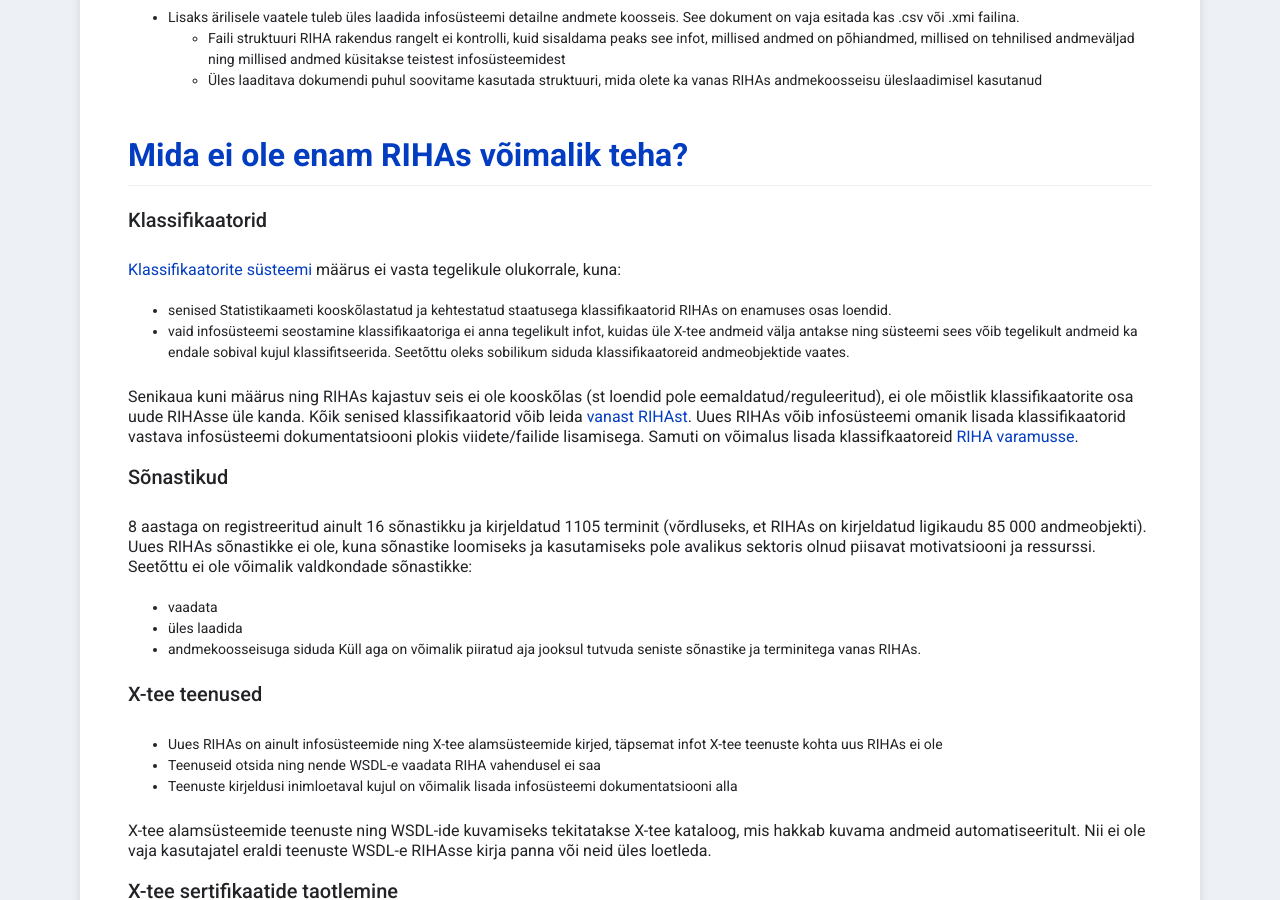
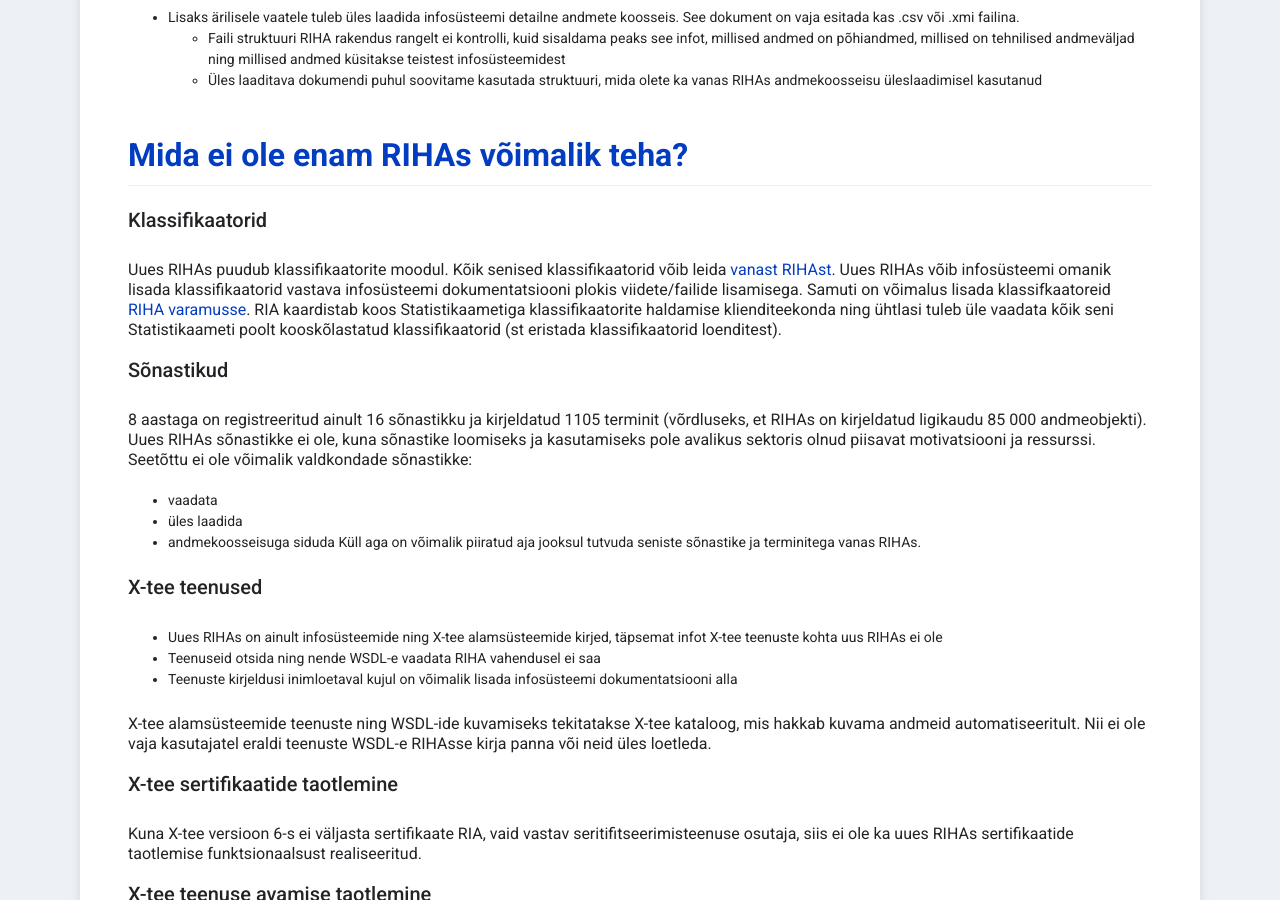
Before and after one commit to e-gov/RIHA-Help, a Jekyll site: the page built from docs/uus-riha.md, in a window 1280 px wide and 900 px high, scrolled down 2083 px. Built offline with Jekyll 4.4.1, drawn with Linux system fonts in a browser that asks for light colours.

Commit message:
Smoothed classification information

```diff
--- a/docs/uus-riha.md
+++ b/docs/uus-riha.md
@@ -47,11 +47,7 @@ Infosüsteemide staatused ei kajastanud vanas RIHAs väga tihti infosüsteemi re
 
 ### Klassifikaatorid
 
-[Klassifikaatorite süsteemi](https://www.riigiteataja.ee/akt/12910889) määrus ei vasta tegelikule olukorrale, kuna:
-- senised Statistikaameti kooskõlastatud ja kehtestatud staatusega klassifikaatorid RIHAs on enamuses osas loendid.
-- vaid infosüsteemi seostamine klassifikaatoriga ei anna tegelikult infot, kuidas üle X-tee andmeid välja antakse ning süsteemi sees võib tegelikult andmeid ka endale sobival kujul klassifitseerida. Seetõttu oleks sobilikum siduda klassifikaatoreid andmeobjektide vaates.
-
-Senikaua kuni määrus ning RIHAs kajastuv seis ei ole kooskõlas (st loendid pole eemaldatud/reguleeritud), ei ole mõistlik klassifikaatorite osa uude RIHAsse üle kanda. Kõik senised klassifikaatorid võib leida [vanast RIHAst](https://vana.riha.ee). Uues RIHAs võib infosüsteemi omanik lisada klassifikaatorid vastava infosüsteemi dokumentatsiooni plokis viidete/failide lisamisega. Samuti on võimalus lisada klassifkaatoreid [RIHA varamusse](https://varamu.riha.ee).
+Uues RIHAs puudub klassifikaatorite moodul. Kõik senised klassifikaatorid võib leida [vanast RIHAst](https://vana.riha.ee). Uues RIHAs võib infosüsteemi omanik lisada klassifikaatorid vastava infosüsteemi dokumentatsiooni plokis viidete/failide lisamisega. Samuti on võimalus lisada klassifkaatoreid [RIHA varamusse](https://varamu.riha.ee). RIA kaardistab koos Statistikaametiga klassifikaatorite haldamise klienditeekonda ning ühtlasi tuleb üle vaadata kõik seni Statistikaameti poolt kooskõlastatud klassifikaatorid (st eristada klassifikaatorid loenditest).
 
 ### Sõnastikud
 
```
